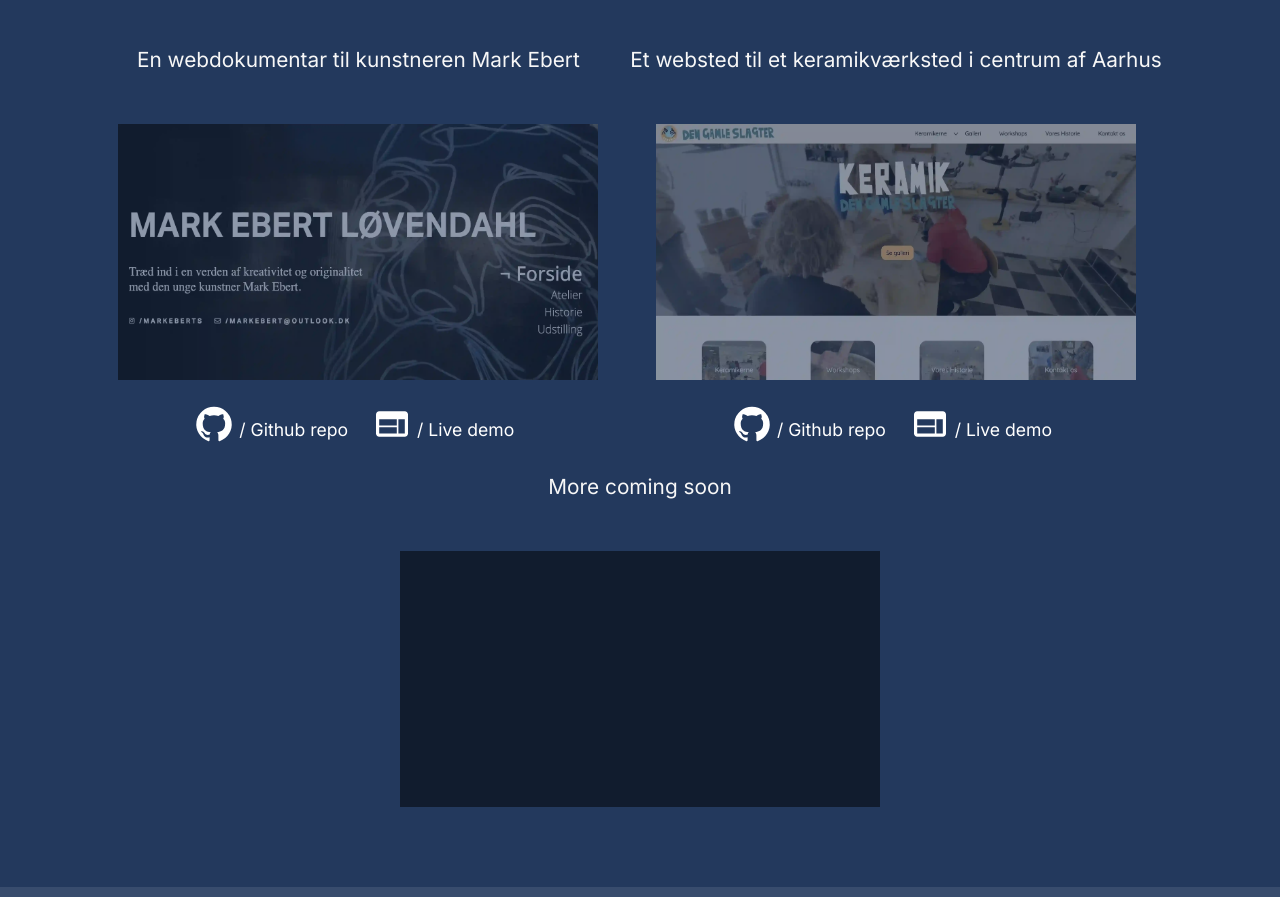
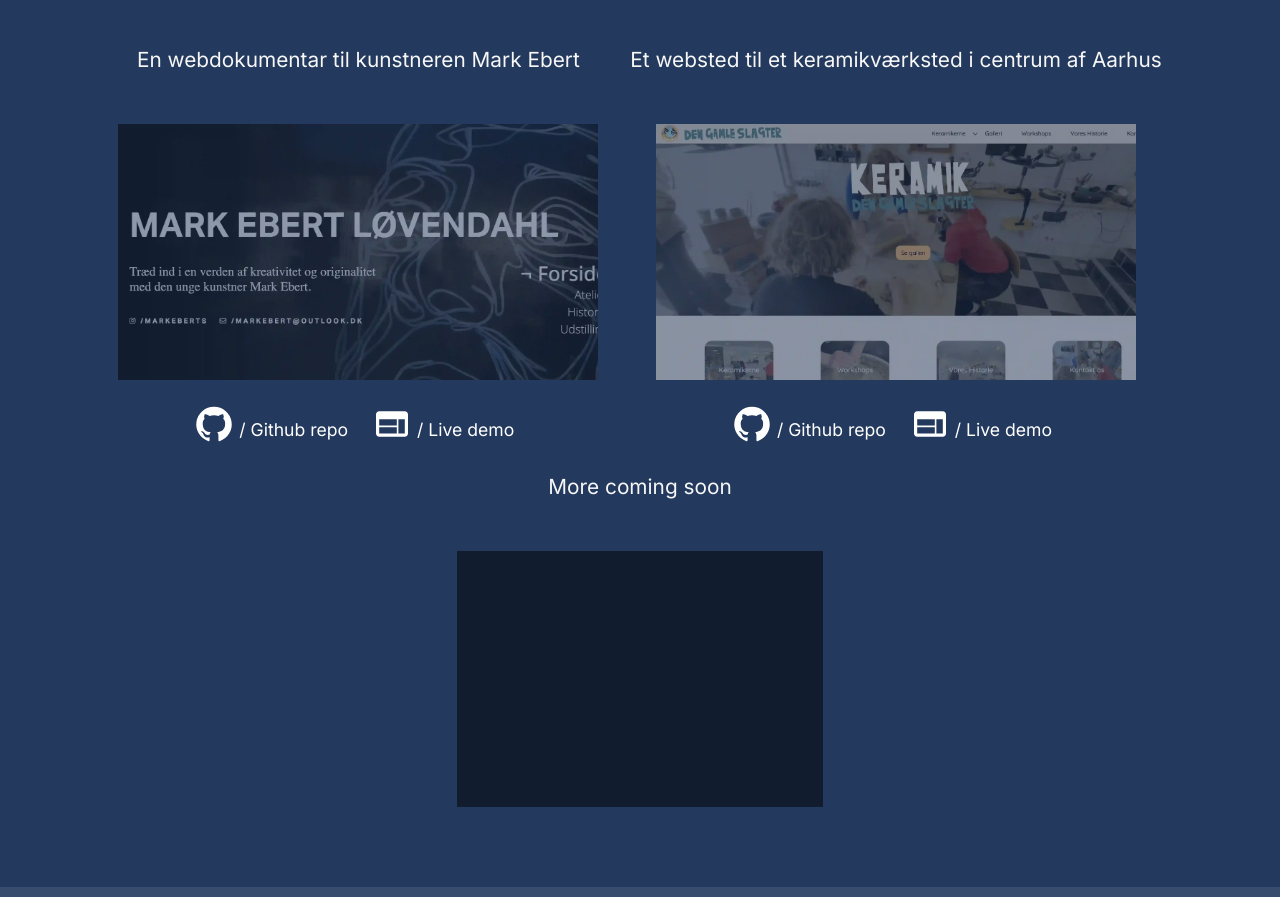
Before and after one commit to karl0905/updatedPortfolio-main, a React (Vite) app: page / in a window 1280 px wide. Shown: the part 1900-2797 px from the top of the page. Built offline with nearby package versions, Linux system fonts and the light colour scheme; no server answers.

Commit message:
specified img height and width for CLS purposes

```diff
--- a/src/components/card/Card.jsx
+++ b/src/components/card/Card.jsx
@@ -7,9 +7,14 @@ export default function Card(props) {
 
     Aos.init(); //Animation on scroll fra npm.js
 
-    return(
+    return (
         <div className="card" data-aos="fade-up" data-aos-once="true" data-aos-delay={props.delay}>
-            <img className='card__img' src={`${props.img}`} alt={props.alt} />
+            <img
+            className='card__img'
+            src={`${props.img}`}
+            alt={props.alt}
+            width="182"
+            height="256"/>
         </div>
     )
 }
--- a/src/components/cardprojects/Cardprojects.css
+++ b/src/components/cardprojects/Cardprojects.css
@@ -47,7 +47,7 @@
 
     .cardprojects__img {
         height: 100%;
-        width: 100%;
+        width: auto;
     }
 
     .cardprojects p {
--- a/src/components/cardprojects/Cardprojects.jsx
+++ b/src/components/cardprojects/Cardprojects.jsx
@@ -27,6 +27,8 @@ export default function Cardprojects(props) {
             className="cardprojects__img"
             src={`${props.img}`}
             alt={props.alt}
+            width="500"
+            height="256"
           />
         </a>
       </div>
--- a/src/components/content/Forside.jsx
+++ b/src/components/content/Forside.jsx
@@ -25,6 +25,8 @@ export default function Forside() {
             className="landing__img"
             src="./karl.webp"
             alt="et billede af Karl Løvendahl"
+            width="738"
+            height="1352"
           />
         </div>
         <div className="landing__some-text">
```
